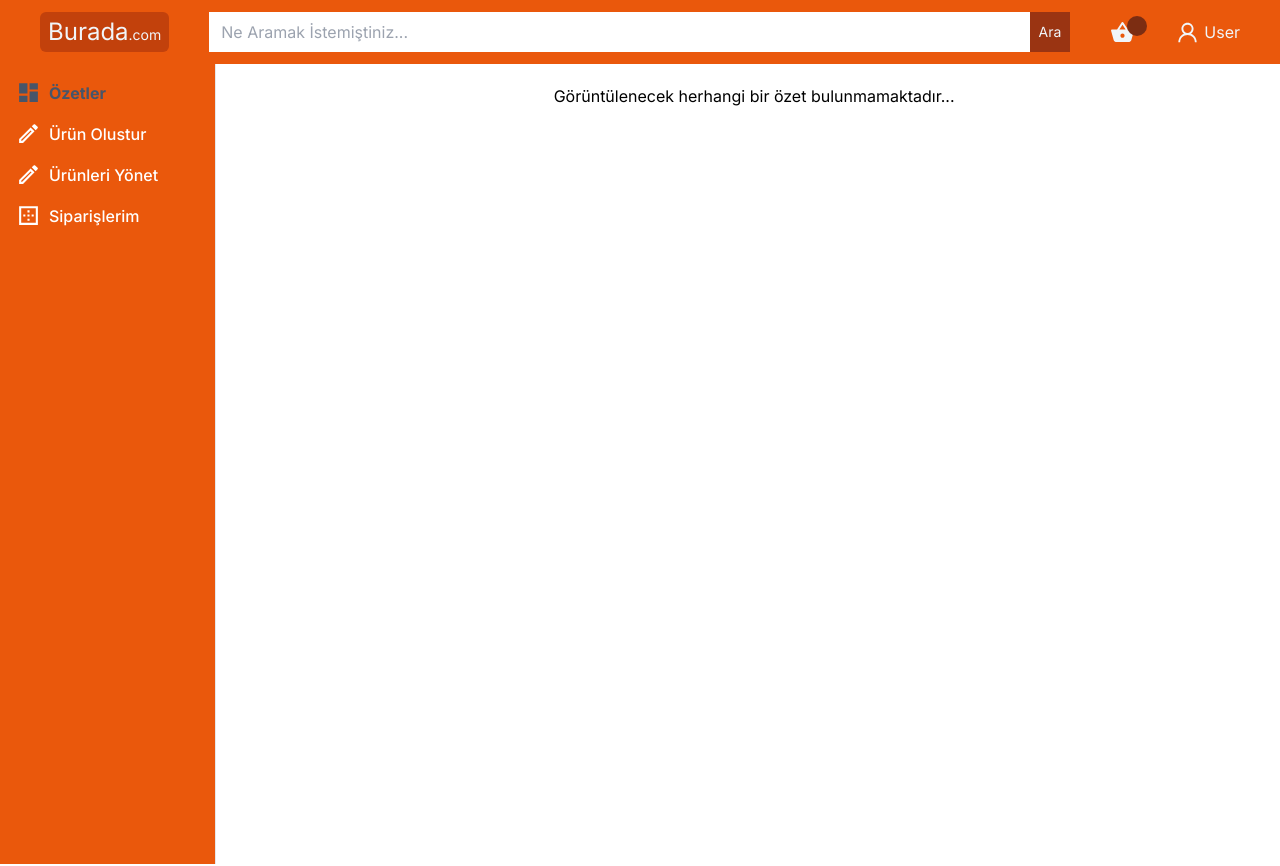
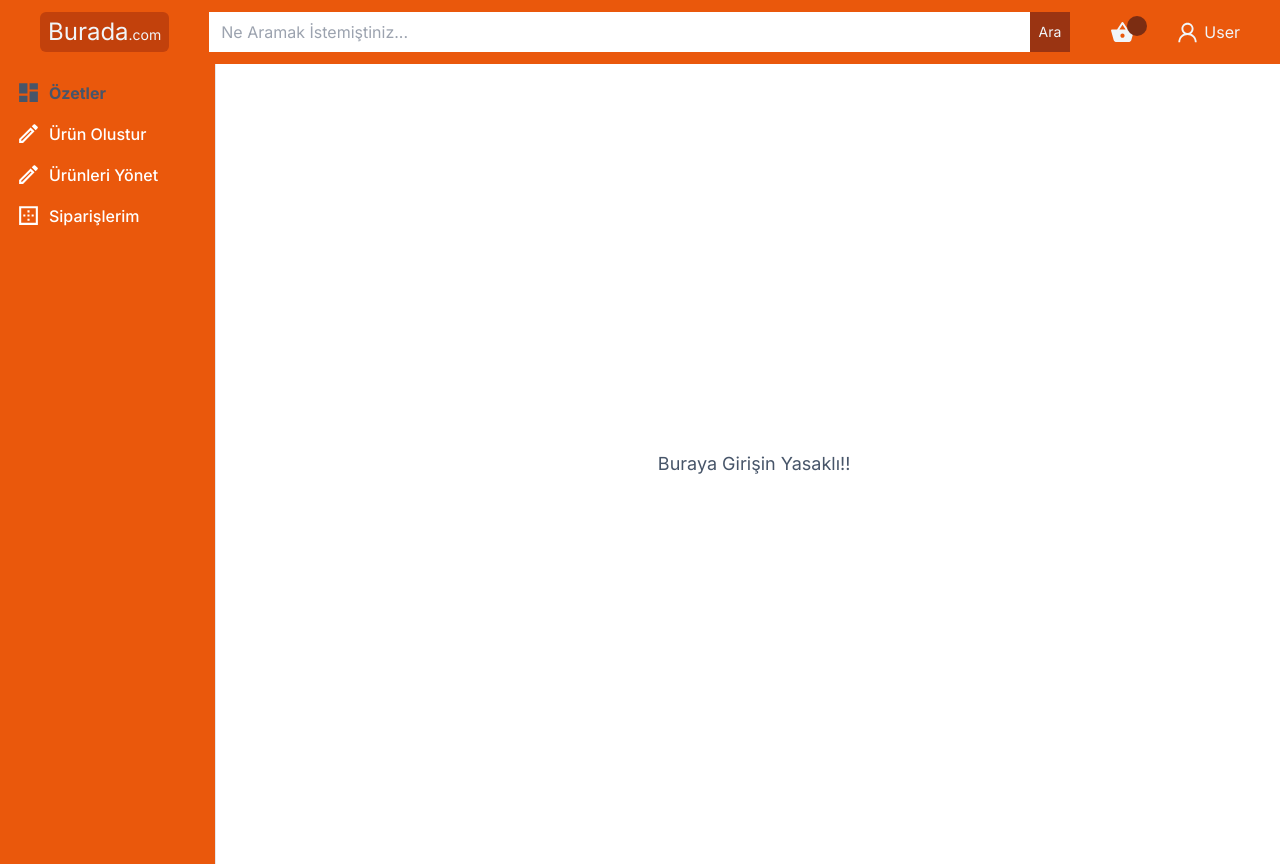
Before and after one commit to cancancann/e-commerce, a Next.js app: page /admin in a window 1280 px wide. Shown: the top 866 px of the page. Built offline with nearby package versions, Linux system fonts and the light colour scheme; no server answers.

Commit message:
update: adminPage refactoring.

```diff
--- a/app/admin/order/page.tsx
+++ b/app/admin/order/page.tsx
@@ -1,7 +1,15 @@
+import { getCurrentUser } from "@/app/actions/getCurrentUser";
+import WarningText from "@/app/components/WarningText";
 import AuthContainer from "@/app/components/containers/AuthContainer";
 import React from "react";
 
-const Order = () => {
+const Order = async () => {
+  const currentUser = await getCurrentUser();
+
+  if (!currentUser || currentUser.role !== "ADMIN") {
+    return <WarningText text="Buraya Girişin Yasaklı!!" />;
+  }
+
   return <AuthContainer>Herhangi bir sipariş bulunmamaktadır...</AuthContainer>;
 };
 
--- a/app/admin/page.tsx
+++ b/app/admin/page.tsx
@@ -1,6 +1,14 @@
+import { getCurrentUser } from "../actions/getCurrentUser";
+import WarningText from "../components/WarningText";
 import AuthContainer from "../components/containers/AuthContainer";
 
-const Admin = () => {
+const Admin = async () => {
+
+  const currentUser = await getCurrentUser();
+
+  if (!currentUser || currentUser.role !== "ADMIN") {
+    return <WarningText text="Buraya Girişin Yasaklı!!" />;
+  }
   return (
     <AuthContainer>
       Görüntülenecek herhangi bir özet bulunmamaktadır...
```
